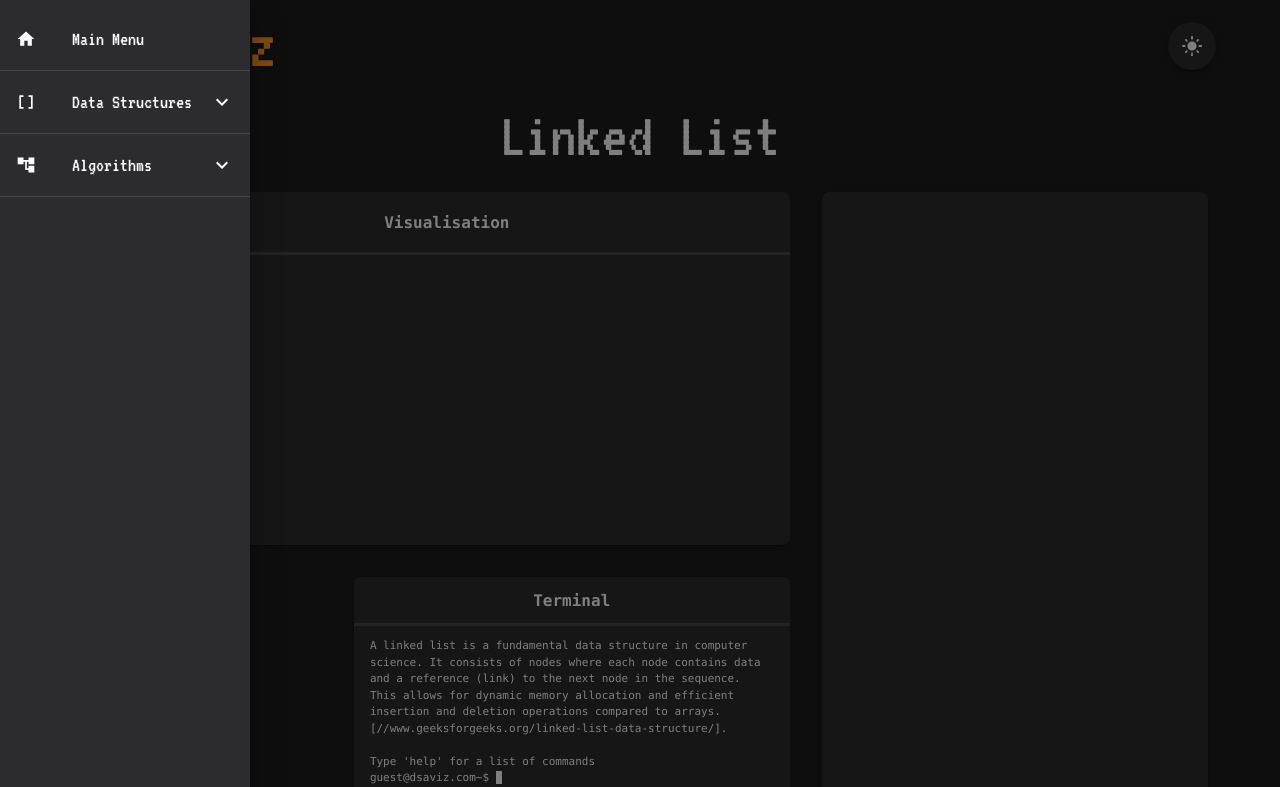
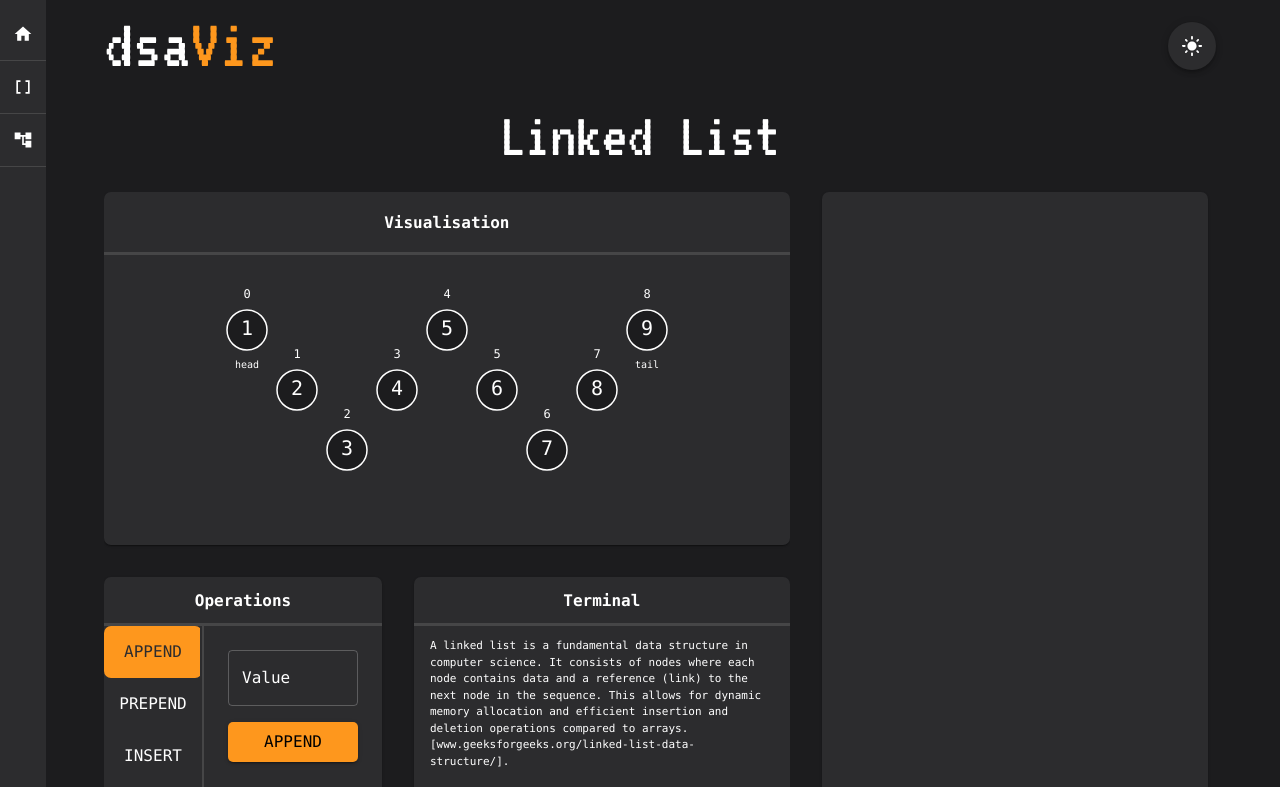
Before and after one commit to lukereed1/dsaviz, a React (Vite) app: page /linked-list in a window 1280 px wide. Shown: the top 787 px of the page. Built offline with nearby package versions, Linux system fonts and the light colour scheme.

Commit message:
Linked List visual started

```diff
--- a/src/app/components/IndexTextInput.tsx
+++ b/src/app/components/IndexTextInput.tsx
@@ -3,7 +3,7 @@ import { ChangeEvent } from "react";
 
 interface Props {
 	setIndex: (index: number) => void;
-	marginTop: number;
+	marginTop?: number;
 	defaultValue?: number;
 }
 
--- a/src/app/components/Terminal/TerminalCommands.ts
+++ b/src/app/components/Terminal/TerminalCommands.ts
@@ -23,6 +23,9 @@ export function getTerminalCommand(
 			break;
 		case "menu/hash-table":
 			return hashTableCommands(input, navigate);
+			break;
+		case "menu/linked-list":
+			return linkedListCommands(input, navigate);
 			break;
 		default:
 			return;
@@ -211,7 +214,7 @@ function hashTableCommands(
 			break;
 		}
 		case "time": {
-			return "  Insertion: Constant - O(1)\n  Deletion: Constant - O(1)\n  Search: Constant - O(1)\n  * In worst case scenarios they operations may require O(n) time";
+			return "  Insertion: Constant - O(1)\n  Deletion: Constant - O(1)\n  Search: Constant - O(1)\n  * Linear - O(n) if collisions occur";
 			break;
 		}
 		case "pwd":
@@ -235,3 +238,43 @@ function hashTableCommands(
 			break;
 	}
 }
+
+function linkedListCommands(
+	input: string,
+	navigate: ReturnType<typeof useNavigate>
+) {
+	switch (input) {
+		case "help":
+			return "  Available Commands:\n  - help: display available commands\n  - info: more information on linked lists\n  - time: display time complexities for linked list operations\n  - clear: clear terminal\n  - pwd: print working directory\n  - ls: list all files \n  - code: show source code\n  - cd .. : return to main menu";
+			break;
+		case "info": {
+			const url =
+				"https://www.geeksforgeeks.org/linked-list-data-structure/";
+			openNewTab(url);
+			break;
+		}
+		case "time": {
+			return "  Append: Constant - O(1) * If tail implemented\n  Prepend: Constant - O(1)\n  Insert: Linear - O(n)\n  Delete: Linear - O(n)";
+			break;
+		}
+		case "pwd":
+			return `  /dsaviz/menu/hash-table`;
+			break;
+		case "ls":
+			return "  LinkedListPage.tsx\n  DataStructurePageTemplate.tsx\n  OperationsBox.tsx\n  Terminal.tsx\n  LinkedList.tsx\n  CodeEditor.tsx";
+			break;
+		case "code":
+			{
+				const url =
+					"https://github.com/lukereed1/dsaviz/blob/main/src/pages/data-structures/linked-list/LinkedListPage.tsx";
+				openNewTab(url);
+			}
+			break;
+		case "cd ..":
+			navigate("/menu");
+			break;
+		default:
+			return `  "${input}" command not found`;
+			break;
+	}
+}
--- a/src/app/layout/SideMenu.tsx
+++ b/src/app/layout/SideMenu.tsx
@@ -62,7 +62,7 @@ export default function SideMenu() {
 	return (
 		<>
 			{/* onMouseEnter={handleMenu} */}
-			<Box onMouseEnter={handleMenu} sx={styles.sideMenuBox}>
+			<Box sx={styles.sideMenuBox}>
 				<List sx={styles.sideMenuList}>
 					{sideMenuItems.map(({ label, icon }) => (
 						<React.Fragment key={label}>
--- a/src/pages/data-structures/array/ArrayOperations.tsx
+++ b/src/pages/data-structures/array/ArrayOperations.tsx
@@ -4,6 +4,7 @@ import ValueTextInput from "../../../app/components/ValueTextInput";
 import IndexTextInput from "../../../app/components/IndexTextInput";
 import OperationBox from "../../../app/components/operations-box/OperationBox";
 import { Dispatch, SetStateAction } from "react";
+import { inputPrefix } from "../../../app/components/terminal/Terminal";
 
 interface Props {
 	value: number | undefined;
@@ -27,7 +28,6 @@ export default function ArrayOperations(props: Props) {
 		setTerminalOutputs,
 		setHighlightedIndex,
 	} = props;
-	const inputPrefix = "guest@dsaviz.com~$ ";
 
 	function handleAppend() {
 		if (checkInvalidValue()) return;
--- a/src/pages/data-structures/d3/Array.tsx
+++ b/src/pages/data-structures/d3/Array.tsx
@@ -31,7 +31,7 @@ export default function Array({
 			svg.selectAll("*").remove();
 
 			const g = svg.append("g");
-			g.attr("transform", `translate(3, 70)`); // Slight width increase ensures left and right borders are shown
+			g.attr("transform", `translate(3, 70)`);
 
 			// Draws rectangles/cells
 			g.selectAll("rect")
--- /dev/null
+++ b/src/pages/data-structures/d3/LinkedListVisual.tsx
@@ -0,0 +1,121 @@
+import { useTheme } from "@mui/material";
+import { LinkedList } from "../linked-list/linkedList";
+import { useEffect, useRef } from "react";
+import * as d3 from "d3";
+
+interface Props {
+	data: LinkedList;
+	highlightIndex?: number | undefined;
+	setHighlightIndex: (value: number | undefined) => void;
+}
+
+export default function LinkedListVisual({
+	data,
+	highlightIndex,
+	setHighlightedIndex,
+}: Props) {
+	const theme = useTheme();
+	const svgRef = useRef<SVGSVGElement | null>(null);
+	const timeoutRef = useRef<NodeJS.Timeout | null>(null);
+	const linkedListArray = data.toArray();
+
+	useEffect(() => {
+		if (svgRef.current) {
+			const svg = d3.select(svgRef.current);
+			const cellSize = 40;
+			const dataLength = linkedListArray.length;
+			const width = dataLength * cellSize + 10 * dataLength;
+			const height = 263;
+
+			svg.attr("width", width)
+				.attr("height", height)
+
+				.style("background-color", theme.palette.primary.main);
+
+			svg.selectAll("*").remove();
+
+			const g = svg.append("g");
+			g.attr("transform", `translate(25, 65)`);
+
+			let row = 1;
+			let down = true;
+			linkedListArray.forEach((value, index) => {
+				const circleX = index * 50;
+				const circleY = row === 1 ? 10 : row == 2 ? 70 : 130;
+
+				// Circles
+				g.append("circle")
+					.attr("cx", circleX)
+					.attr("cy", circleY)
+					.attr("r", cellSize / 2)
+					.attr("fill", theme.palette.background.default)
+					.attr("stroke-width", 1.5)
+					.attr("stroke", theme.palette.text.primary);
+
+				// Index
+				g.append("text")
+					.attr("x", circleX)
+					.attr("y", circleY - 35)
+					.attr("text-anchor", "middle")
+					.attr("dominant-baseline", "middle")
+					.attr("font-size", "12px")
+					.attr("font-family", "menlo")
+					.attr("fill", theme.palette.text.primary)
+					.text(index);
+
+				// Values
+				g.append("text")
+					.attr("x", circleX)
+					.attr("y", circleY)
+					.attr("text-anchor", "middle")
+					.attr("dominant-baseline", "middle")
+					.attr("font-size", "20px")
+					.attr("font-family", "menlo")
+					.attr("fill", theme.palette.text.primary)
+					.text(value);
+
+				if (index === 0) {
+					g.append("text")
+						.attr("x", circleX)
+						.attr("y", circleY + 35)
+						.attr("text-anchor", "middle")
+						.attr("dominant-baseline", "middle")
+						.attr("font-size", "10px")
+						.attr("font-family", "menlo")
+						.attr("fill", theme.palette.text.primary)
+						.text("head");
+				} else if (index === dataLength - 1) {
+					g.append("text")
+						.attr("x", circleX)
+						.attr("y", circleY + 35)
+						.attr("text-anchor", "middle")
+						.attr("dominant-baseline", "middle")
+						.attr("font-size", "10px")
+						.attr("font-family", "menlo")
+						.attr("fill", theme.palette.text.primary)
+						.text("tail");
+				}
+
+				if (row === 1) {
+					row = 2;
+					down = true;
+				} else if (row === 2) {
+					if (down) row = 3;
+					else row = 1;
+				} else {
+					row = 2;
+					down = false;
+				}
+			});
+		}
+	}, [
+		linkedListArray.length,
+		theme.palette.primary.main,
+		data,
+		linkedListArray,
+		theme.palette.background.default,
+		theme.palette.text.primary,
+	]);
+
+	return <svg ref={svgRef}></svg>;
+}
--- a/src/pages/data-structures/linked-list/LinkedListOperations.tsx
+++ b/src/pages/data-structures/linked-list/LinkedListOperations.tsx
@@ -1 +1,126 @@
-export default function LinkedListOperations() {}
+import { Dispatch, SetStateAction } from "react";
+import { LinkedList } from "./linkedList";
+import { Box } from "@mui/material";
+import ValueTextInput from "../../../app/components/ValueTextInput";
+import OperationButton from "../../../app/components/operations-box/OperationButton";
+import OperationBox from "../../../app/components/operations-box/OperationBox";
+import IndexTextInput from "../../../app/components/IndexTextInput";
+
+interface Props {
+	value: number | undefined;
+	index: number | undefined;
+	linkedList: LinkedList | undefined;
+	setValue: (value: number | undefined) => void;
+	setIndex: (index: number | undefined) => void;
+	setLinkedList: (updatedList: LinkedList) => void;
+	setTerminalOutputs: Dispatch<SetStateAction<string[]>>;
+	setHighlightedIndex: (value: number | undefined) => void;
+}
+
+export default function LinkedListOperations(props: Props) {
+	const {
+		value,
+		index,
+		linkedList,
+		setValue,
+		setIndex,
+		setTerminalOutputs,
+		setLinkedList,
+		setHighlightedIndex,
+	} = props;
+
+	function handleAppend() {
+		if (checkInvalidValue()) return;
+		const updatedLinkedList = new LinkedList();
+		Object.assign(updatedLinkedList, linkedList);
+		updatedLinkedList.append(value!);
+		setLinkedList(updatedLinkedList);
+	}
+
+	function handlePrepend() {}
+
+	function handleInsert() {}
+
+	function handleDelete() {}
+
+	function printToTerminal(output: string) {
+		setTerminalOutputs((prevArray) => [...prevArray, output]);
+	}
+
+	function checkInvalidValue() {
+		if (value === undefined || isNaN(value)) return true;
+		if (value < -99 || value > 999) {
+			printToTerminal("  Enter a value between -99 and 999");
+			return true;
+		}
+	}
+
+	function checkInvalidIndex() {
+		// Ensures index input within available index range, allows neg index
+		if (!linkedList) return;
+		if (index === undefined || Math.abs(index) >= linkedList.getLength()) {
+			printToTerminal("  Enter a valid index");
+			return true;
+		}
+	}
+
+	const linkedListOperations = [
+		{
+			label: "Append",
+			inputs: (
+				<Box sx={styles.box}>
+					<ValueTextInput setValue={setValue} />
+					<OperationButton label="Append" operation={handleAppend} />
+				</Box>
+			),
+		},
+		{
+			label: "Prepend",
+			inputs: (
+				<Box sx={styles.box}>
+					<ValueTextInput setValue={setValue} />
+					<OperationButton
+						label="Prepend"
+						operation={handlePrepend}
+					/>
+				</Box>
+			),
+		},
+		{
+			label: "Insert",
+			inputs: (
+				<Box sx={styles.box}>
+					<ValueTextInput setValue={setValue} />
+					<IndexTextInput setIndex={setIndex} />
+					<OperationButton label="Insert" operation={handleInsert} />
+				</Box>
+			),
+		},
+		{
+			label: "Delete",
+			inputs: (
+				<Box sx={styles.box}>
+					<ValueTextInput setValue={setValue} />
+					<IndexTextInput setIndex={setIndex} marginTop={0} />
+					<OperationButton label="Delete" operation={handleDelete} />
+				</Box>
+			),
+		},
+	];
+	return (
+		<OperationBox
+			setValue={setValue}
+			setIndex={setIndex}
+			operations={linkedListOperations}
+		/>
+	);
+}
+
+const styles = {
+	box: {
+		display: "flex",
+		flexDirection: "column",
+		padding: 2,
+		marginTop: 0,
+	},
+};
--- a/src/pages/data-structures/linked-list/LinkedListPage.tsx
+++ b/src/pages/data-structures/linked-list/LinkedListPage.tsx
@@ -1,18 +1,45 @@
 import { useState } from "react";
 import DataStructurePageTemplate from "../DataStructurePageTemplate";
 import Terminal from "../../../app/components/terminal/Terminal";
+import { LinkedList } from "./linkedList";
+import LinkedListOperations from "./LinkedListOperations";
+import LinkedListVisual from "../d3/LinkedListVisual";
 
 export default function LinkedListPage() {
 	const [value, setValue] = useState<number | undefined>();
 	const [index, setIndex] = useState<number | undefined>();
+	const defaultList = new LinkedList();
+	for (let i = 1; i < 10; i++) {
+		defaultList.append(i);
+	}
+	const [linkedList, setLinkedList] = useState<LinkedList>(defaultList);
+	const [highlightIndex, setHighlightIndex] = useState<number | undefined>();
+
 	const [terminalOutputs, setTerminalOutputs] = useState<string[]>([
-		"A linked list is a fundamental data structure in computer science. It consists of nodes where each node contains data and a reference (link) to the next node in the sequence. This allows for dynamic memory allocation and efficient insertion and deletion operations compared to arrays. [//www.geeksforgeeks.org/linked-list-data-structure/].\n\nType 'help' for a list of commands",
+		"A linked list is a fundamental data structure in computer science. It consists of nodes where each node contains data and a reference (link) to the next node in the sequence. This allows for dynamic memory allocation and efficient insertion and deletion operations compared to arrays. [www.geeksforgeeks.org/linked-list-data-structure/].\n\nType 'help' for a list of commands",
 	]);
 	return (
 		<DataStructurePageTemplate
 			header={"Linked List"}
-			dataStructure={undefined}
-			operations={undefined}
+			dataStructure={
+				<LinkedListVisual
+					data={linkedList}
+					highlightIndex={highlightIndex}
+					setHighlightIndex={setHighlightIndex}
+				/>
+			}
+			operations={
+				<LinkedListOperations
+					value={value}
+					index={index}
+					linkedList={linkedList}
+					setValue={setValue}
+					setIndex={setIndex}
+					setLinkedList={setLinkedList}
+					setHighlightedIndex={setHighlightIndex}
+					setTerminalOutputs={setTerminalOutputs}
+				/>
+			}
 			terminal={
 				<Terminal
 					terminalOutputs={terminalOutputs}
--- a/src/pages/data-structures/linked-list/linkedList.ts
+++ b/src/pages/data-structures/linked-list/linkedList.ts
@@ -10,28 +10,33 @@ export class ListNode {
 
 export class LinkedList {
 	head: ListNode | null;
+	tail: ListNode | null;
 
 	constructor() {
 		this.head = null;
+		this.tail = null;
 	}
 
 	append(value: number) {
 		const newNode = new ListNode(value);
 		if (!this.head) {
 			this.head = newNode;
+			this.tail = newNode;
 			return;
 		}
-		let current = this.head;
-		while (current.next) {
-			current = current.next;
+		if (this.tail) {
+			this.tail.next = newNode;
+			this.tail = newNode;
 		}
-		current = newNode;
 	}
 
 	prepend(value: number) {
 		const newNode = new ListNode(value);
 		newNode.next = this.head;
 		this.head = newNode;
+		if (!this.tail) {
+			this.tail = newNode;
+		}
 	}
 
 	insertAt(value: number, index: number) {
@@ -51,22 +56,51 @@ export class LinkedList {
 		if (current) {
 			newNode.next = current.next;
 			current.next = newNode;
+			if (!newNode.next) {
+				this.tail = newNode;
+			}
 		}
 	}
 
 	deleteAt(index: number) {
 		if (index === 0 && this.head) {
 			this.head = this.head.next;
+			if (!this.head) {
+				this.tail = null;
+			}
 			return;
 		}
 		let current = this.head;
 		let currentIndex = 0;
-		while (current && currentIndex < index - 1) {
+		while (current && current.next && currentIndex < index - 1) {
 			current = current.next;
 			currentIndex++;
 		}
 		if (current && current.next) {
-			current = current.next.next;
+			if (current.next === this.tail) {
+				this.tail = current;
+			}
+			current.next = current.next.next;
 		}
 	}
+
+	getLength() {
+		let count = 0;
+		let current = this.head;
+		while (current) {
+			count++;
+			current = current.next;
+		}
+		return count;
+	}
+
+	toArray() {
+		const nodes = [];
+		let current = this.head;
+		while (current) {
+			nodes.push(current.value);
+			current = current.next;
+		}
+		return nodes;
+	}
 }
```
Also changed, not shown: src/pages/data-structures/d3/LinkedList.tsx (deleted).
